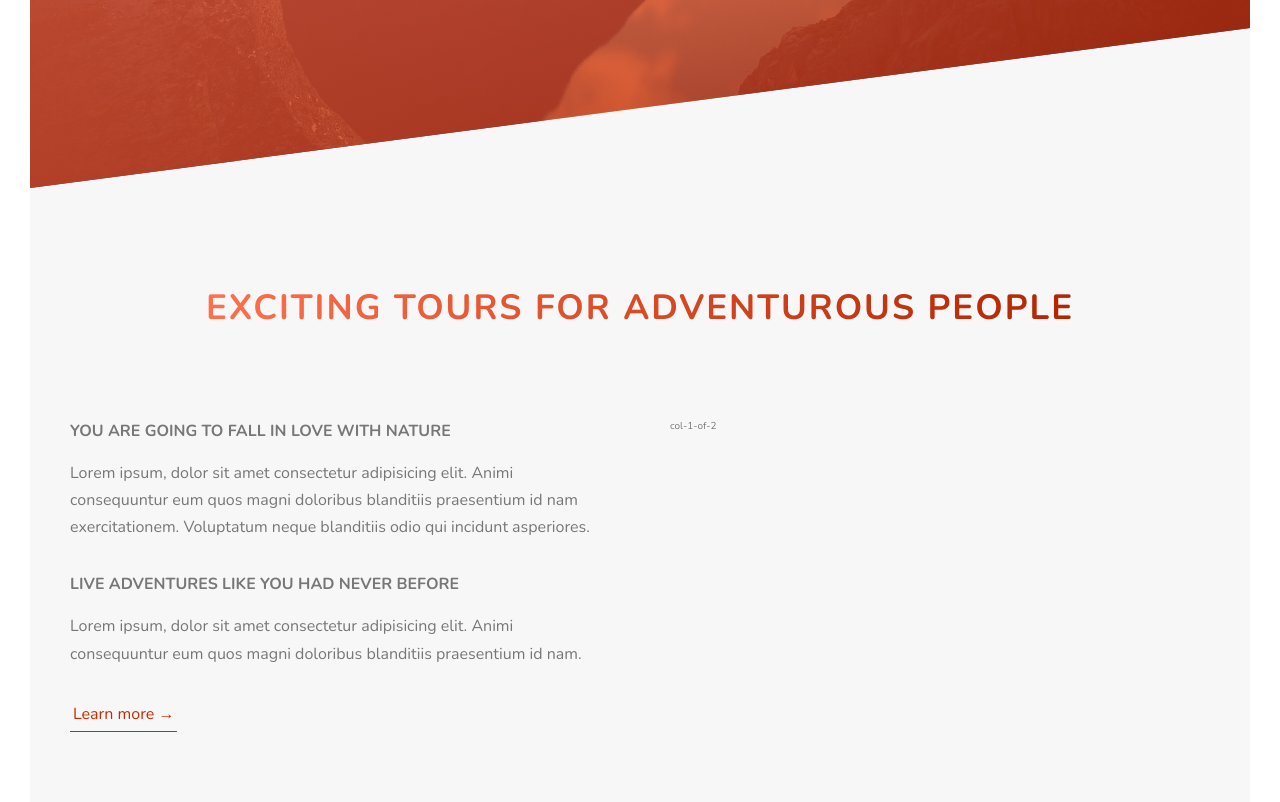
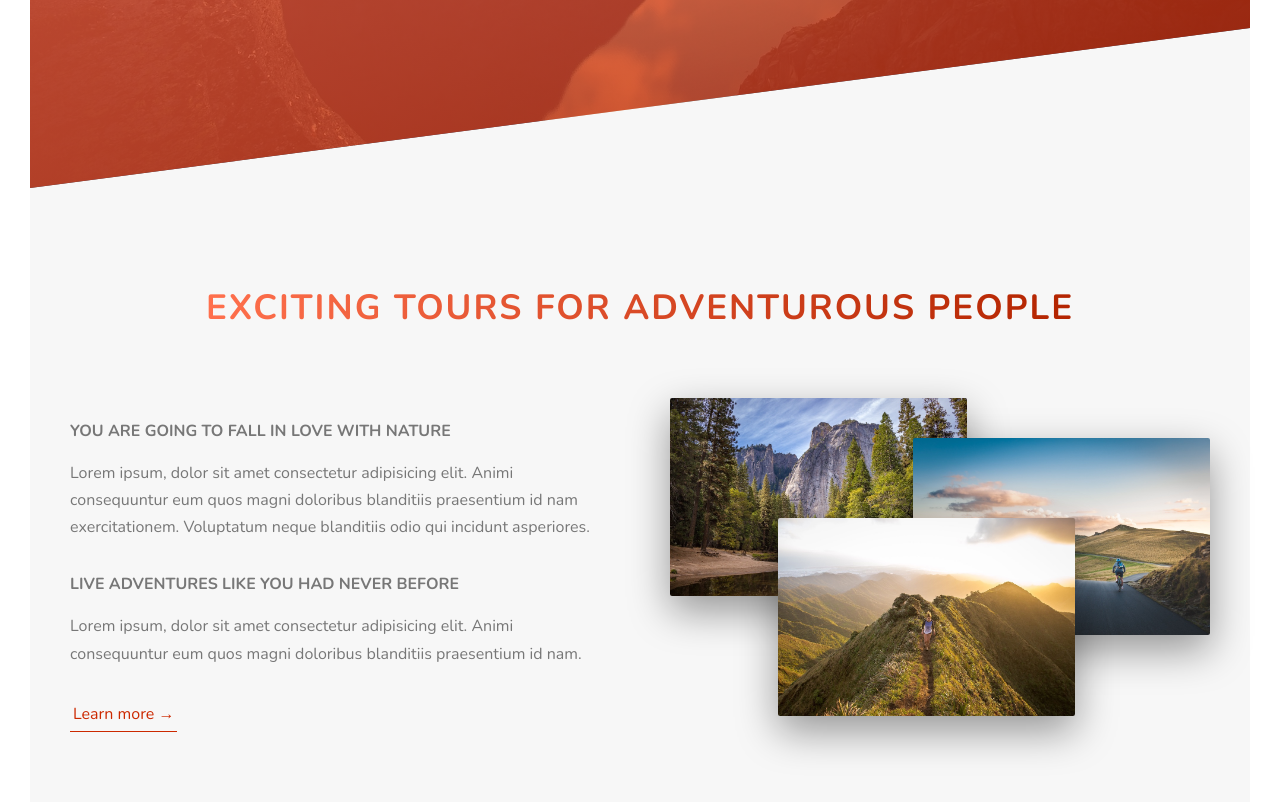
Before and after one commit to Mostakimul/sass-natours, a website built with Parcel: page index.html in a window 1280 px wide. Shown: the part 602-1404 px from the top of the page. Built offline with nearby package versions, Linux system fonts and the light colour scheme.

Commit message:
Photo section completed

```diff
--- a/index.html
+++ b/index.html
@@ -59,9 +59,15 @@
 
           <a href="#" class="btn-text">Learn more &rarr;</a>
         </div>
+
         <div class="col-1-of-2">
-          col-1-of-2
+          <div class="composition">
+            <img src="img/nat-1-large.jpg" alt="Photo 1" class="composition__photo composition__photo--p1">
+            <img src="img/nat-2-large.jpg" alt="Photo 2" class="composition__photo composition__photo--p2">
+            <img src="img/nat-3-large.jpg" alt="Photo 3" class="composition__photo composition__photo--p3">
+          </div>
         </div>
+
       </div>
     </section>
   </main>
--- /dev/null
+++ b/sass/components/_composition.scss
@@ -0,0 +1,39 @@
+@use '../abstracts' as *;
+
+.composition {
+  position: relative;
+
+  &__photo {
+    width: 55%;
+    box-shadow: 0 1.5rem 4rem rgba($color-black, 0.4);
+    border-radius: 2px;
+    position: absolute;
+    z-index: 10;
+    transition: all 0.2s;
+    outline-offset: 2rem;
+
+    &--p1 {
+      left: 0;
+      top: -2rem;
+    }
+    &--p2 {
+      right: 0;
+      top: 2rem;
+    }
+    &--p3 {
+      left: 20%;
+      top: 10rem;
+    }
+
+    &:hover {
+      outline: 1.5rem solid $color-primary-light;
+      transform: scale(1.05) translateY(-0.5rem);
+      box-shadow: 0 2.5rem 4rem rgba($color-black, 0.5);
+      z-index: 20;
+    }
+  }
+
+  &:hover &__photo:not(:hover) {
+    transform: scale(0.95);
+  }
+}
--- a/sass/components/_index.scss
+++ b/sass/components/_index.scss
@@ -1 +1,2 @@
 @forward './button';
+@forward './composition';
```
Also changed, not shown: dist/index.html, dist/nat-1-large.36062f00.jpg (added), dist/nat-1.90e907de.jpg (added), dist/nat-2-large.ecf8b9c4.jpg (added), dist/nat-2.19a0af49.jpg (added), dist/nat-3-large.31255866.jpg (added), dist/nat-3.590c5c1b.jpg (added), 3 other files.
